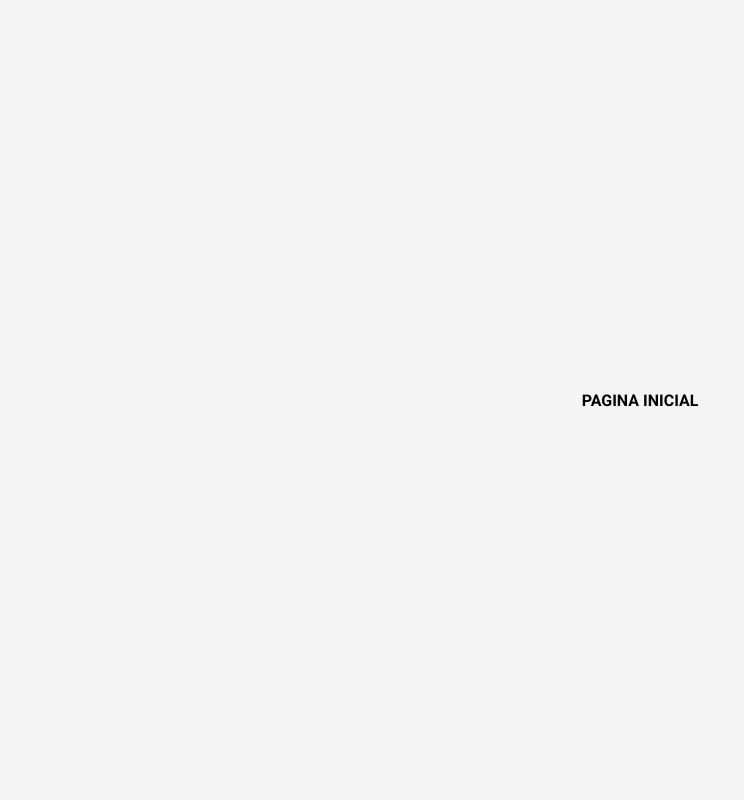
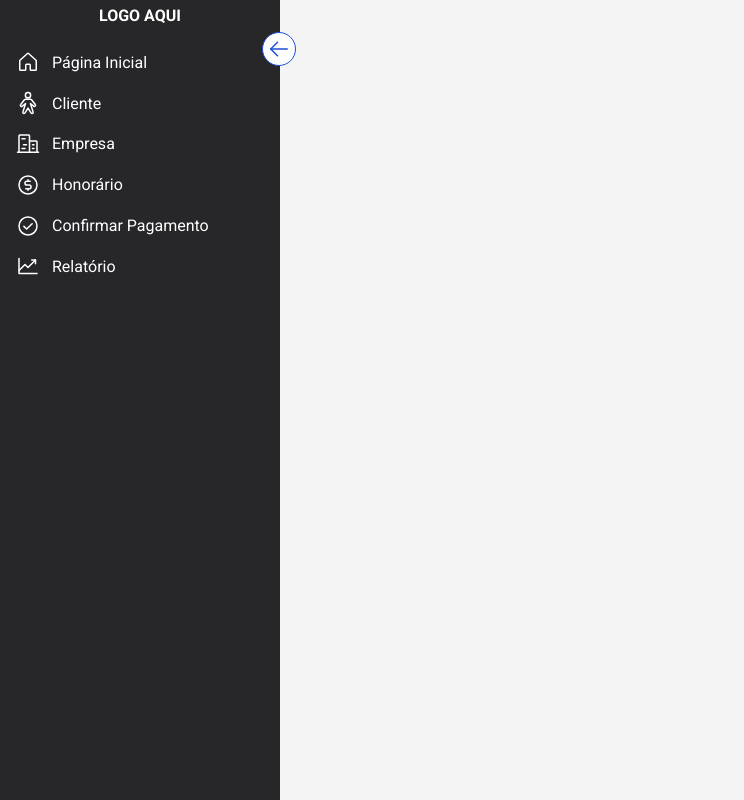
Before and after one commit to Pabluu/honor, a React (Vite) app: page / in a window 1280 px wide. Shown: the whole page, without its empty margins (0-744 px from the left). Built offline with nearby package versions, Linux system fonts and the light colour scheme; the HTML template or start-up script is replaced by a standard one.

Commit message:
feat: add component Navbar

```diff
--- a/src/Router.tsx
+++ b/src/Router.tsx
@@ -1,16 +1,17 @@
 import { Route, Routes } from 'react-router-dom'
+import { NavBar } from './components/Navbar'
+import { Home } from './pages/Home'
 import { SignIn } from './pages/SignIn'
 import { SignUp } from './pages/SignUp'
 
 export function Router() {
   return (
     <Routes>
-      <Route
-        path="/"
-        element={<h1 style={{ color: 'black' }}>PAGINA INICIAL</h1>}
-      />
       <Route path="/signup" element={<SignUp />} />
       <Route path="/signin" element={<SignIn />} />
+      <Route path="/" element={<NavBar />}>
+        <Route path="/" element={<Home />} />
+      </Route>
     </Routes>
   )
 }
--- /dev/null
+++ b/src/components/Navbar/index.tsx
@@ -0,0 +1,68 @@
+import {
+  ArrowLeft,
+  Buildings,
+  ChartLineUp,
+  CheckCircle,
+  CurrencyCircleDollar,
+  House,
+  Person,
+} from 'phosphor-react'
+import { useState } from 'react'
+import { Content, Item, Logo, NavButton, NavbarContainer } from './styles'
+
+export function NavBar() {
+  const [statusNav, setStatusNav] = useState(true)
+
+  function handleClick() {
+    setStatusNav(!statusNav)
+  }
+
+  return (
+    <>
+      <NavbarContainer isDisabled={statusNav}>
+        <Logo>LOGO AQUI</Logo>
+        <Content>
+          <Item>
+            <a href="/">
+              <House size={24} />
+              <p>Página Inicial</p>
+            </a>
+          </Item>
+          <Item>
+            <a href="/cliente">
+              <Person size={24} />
+              <p>Cliente</p>
+            </a>
+          </Item>
+          <Item>
+            <a href="/empresa">
+              <Buildings size={24} />
+              <p>Empresa</p>
+            </a>
+          </Item>
+          <Item>
+            <a href="/recibo">
+              <CurrencyCircleDollar size={24} />
+              <p>Honorário</p>
+            </a>
+          </Item>
+          <Item>
+            <a href="/pagamento">
+              <CheckCircle size={24} />
+              <p>Confirmar Pagamento</p>
+            </a>
+          </Item>
+          <Item>
+            <a href="/relatorio">
+              <ChartLineUp size={24} />
+              <p>Relatório</p>
+            </a>
+          </Item>
+        </Content>
+        <NavButton onClick={handleClick} buttonActive={statusNav}>
+          <ArrowLeft size={24} color="#1d4ed8" />
+        </NavButton>
+      </NavbarContainer>
+    </>
+  )
+}
--- /dev/null
+++ b/src/components/Navbar/styles.ts
@@ -0,0 +1,123 @@
+import styled, { css } from 'styled-components'
+
+interface INavbarContainerProps {
+  isDisabled?: true | false
+}
+
+export const NavbarContainer = styled.aside<INavbarContainerProps>`
+  position: relative;
+  top: 0;
+  left: 0;
+  width: 17.5rem;
+  ${(props) =>
+    !props.isDisabled &&
+    css`
+      width: 3.25rem;
+    `};
+  height: 100vh;
+  display: flex;
+  flex-direction: column;
+  row-gap: 0.25rem;
+
+  background-color: ${(props) => props.theme['gray-800']};
+
+  transition: 0.35s;
+`
+export const Logo = styled.div`
+  height: fit-content;
+  max-height: 3.5rem;
+  min-height: 2.5rem;
+  padding: 0.4rem 0.5rem;
+
+  color: #fff;
+  white-space: nowrap;
+  overflow: hidden;
+  text-align: center;
+  text-transform: uppercase;
+  font-weight: bold;
+`
+export const Content = styled.ul`
+  flex: 1;
+  height: fit-content;
+  overflow: hidden auto;
+  color: #fff;
+  padding-inline: 0.5rem;
+`
+export const Item = styled.li`
+  height: fit-content;
+  margin-bottom: 0.25rem;
+
+  display: flex;
+  flex-direction: row;
+
+  border-radius: 5px 0 0 5px;
+  border-right: 5px solid transparent;
+
+  &:hover {
+    background-color: #393839;
+    border-right-color: ${(props) => props.theme['blue-700']};
+  }
+
+  a {
+    display: flex;
+    flex-direction: row;
+    column-gap: 0.75rem;
+    justify-content: start;
+    align-items: center;
+
+    width: 100%;
+    color: white;
+    padding: 0.4rem 0.5rem;
+
+    text-decoration: none;
+
+    &:is(:active, :focus, :visited) {
+      color: white;
+    }
+
+    svg {
+      min-width: 24px;
+    }
+
+    p {
+      white-space: nowrap;
+      flex: 1;
+    }
+  }
+`
+
+interface INavButtonProps {
+  buttonActive: true | false
+}
+
+export const NavButton = styled.button<INavButtonProps>`
+  width: 2.125rem;
+  height: 2.125rem;
+  min-height: 2.125rem;
+
+  border-radius: 50%;
+  background-color: white;
+  transform: rotate(0);
+
+  transform: ${(props) =>
+    !props.buttonActive &&
+    css`
+      rotate(180deg);
+    `};
+
+  position: absolute;
+  right: -1rem;
+  top: 2rem;
+
+  display: flex;
+  align-items: center;
+  justify-content: center;
+
+  &:hover {
+    background-color: white;
+  }
+  &:focus {
+    outline: 0;
+    box-shadow: none;
+  }
+`
--- a/src/styles/global.ts
+++ b/src/styles/global.ts
@@ -6,6 +6,11 @@ export const GlobalStyle = createGlobalStyle`
     padding: 0;
     box-sizing: border-box;
     font-size: 16px;
+  }
+
+  #root{
+    width: 100vw;
+    height: 100vh;
   }
 
   :focus{
```
